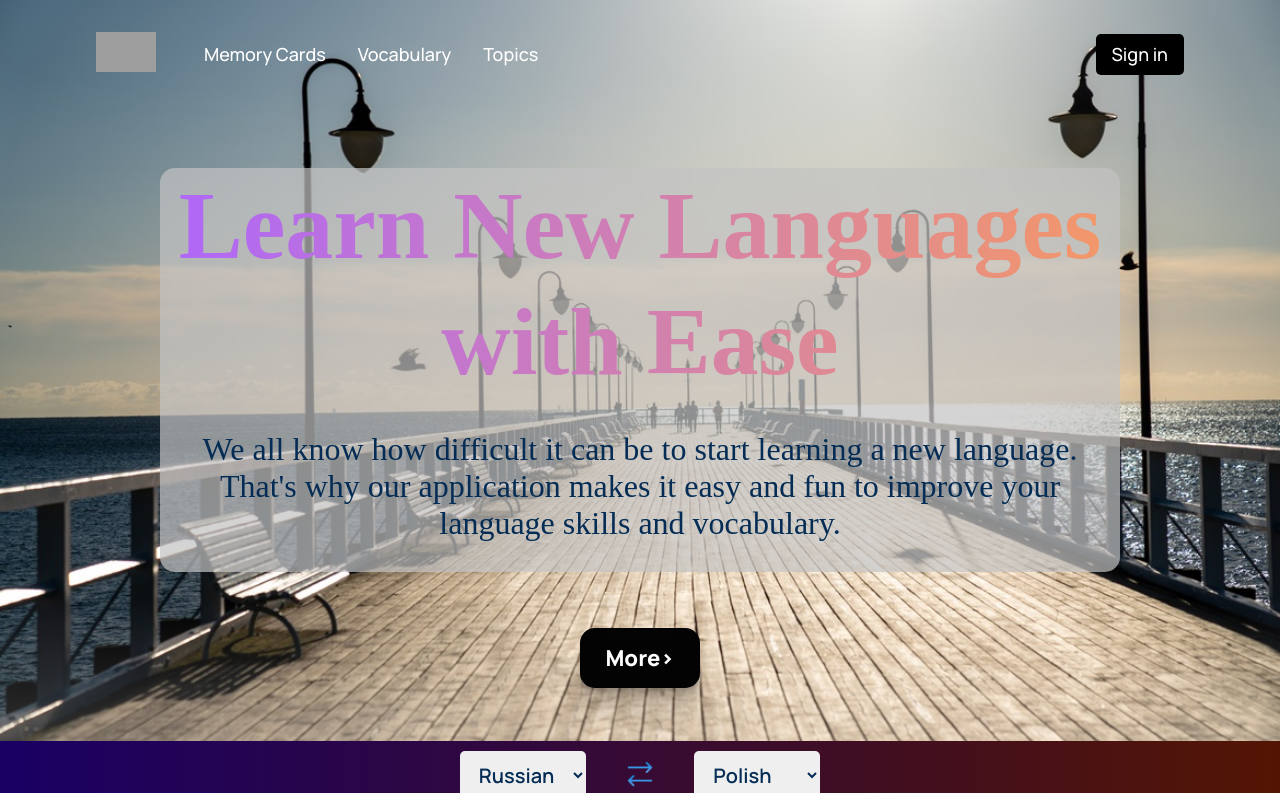
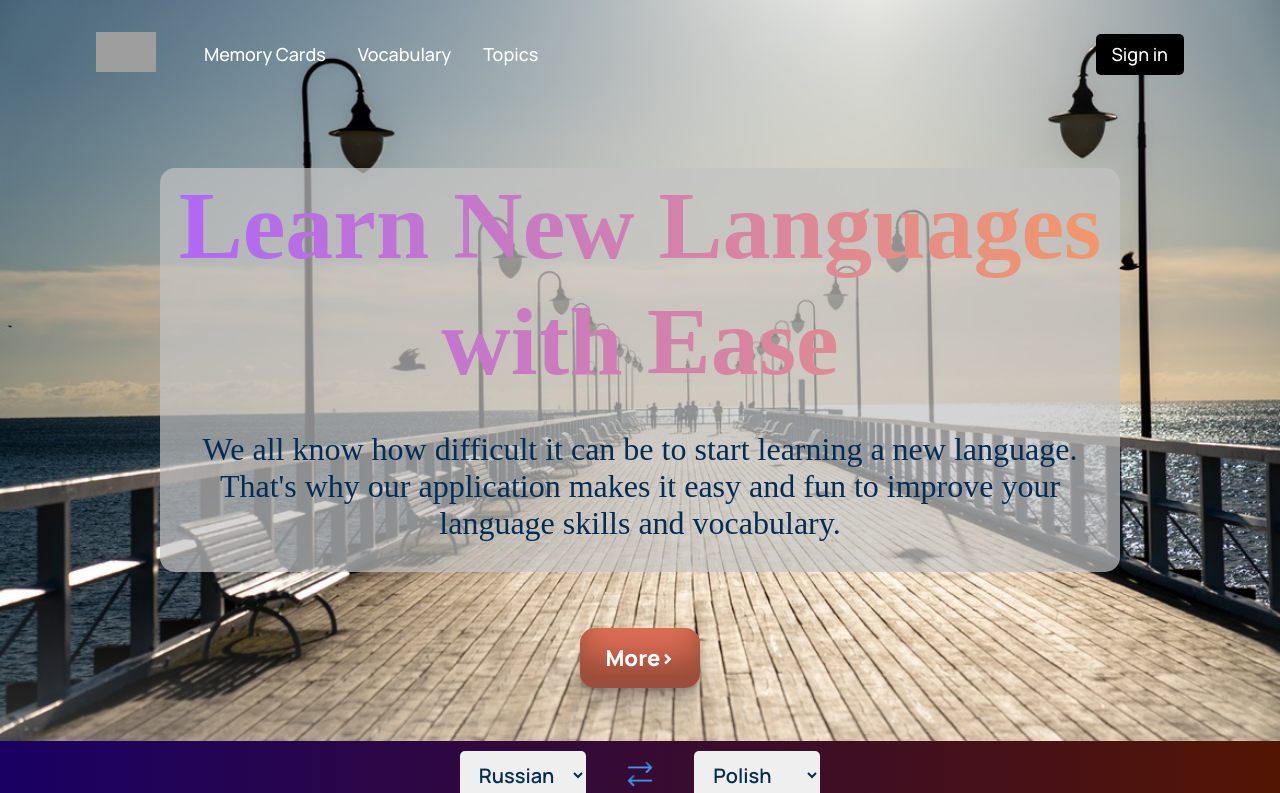
Before and after one commit to VladLys0v/LangArts, a React (Create React App) app: page / in a window 1280 px wide. Shown: the top 793 px of the page. Built offline with nearby package versions, Linux system fonts and the light colour scheme; no server answers; grey boxes are pictures that could not be loaded; the HTML template or start-up script is replaced by a standard one.

Commit message:
button color

```diff
--- a/src/containers/header/header.css
+++ b/src/containers/header/header.css
@@ -41,7 +41,7 @@
   border-radius: 15px;
   color: #fefefe;
   z-index: 1;
-  background: #060606;
+  background: var(--color-subtext);
   position: relative;
   font-weight: 1000;
   font-size: 22px;
```
